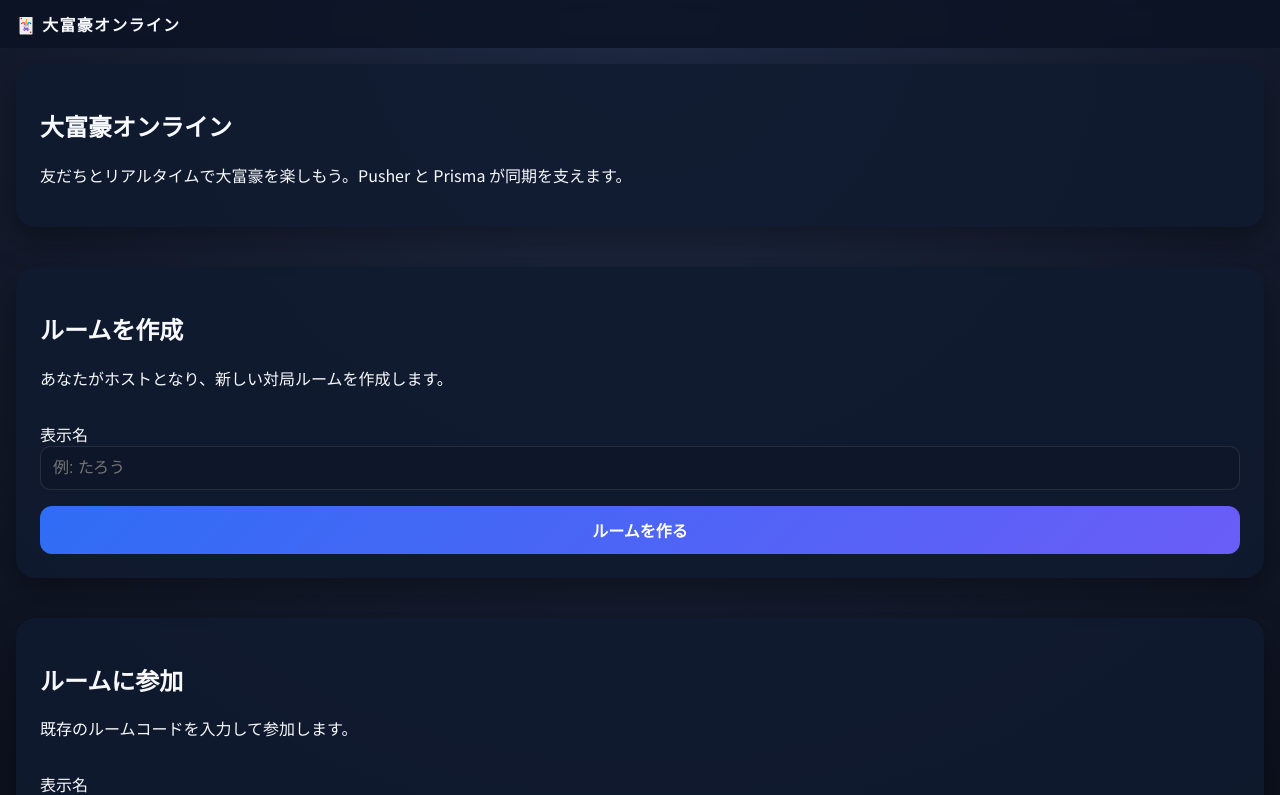
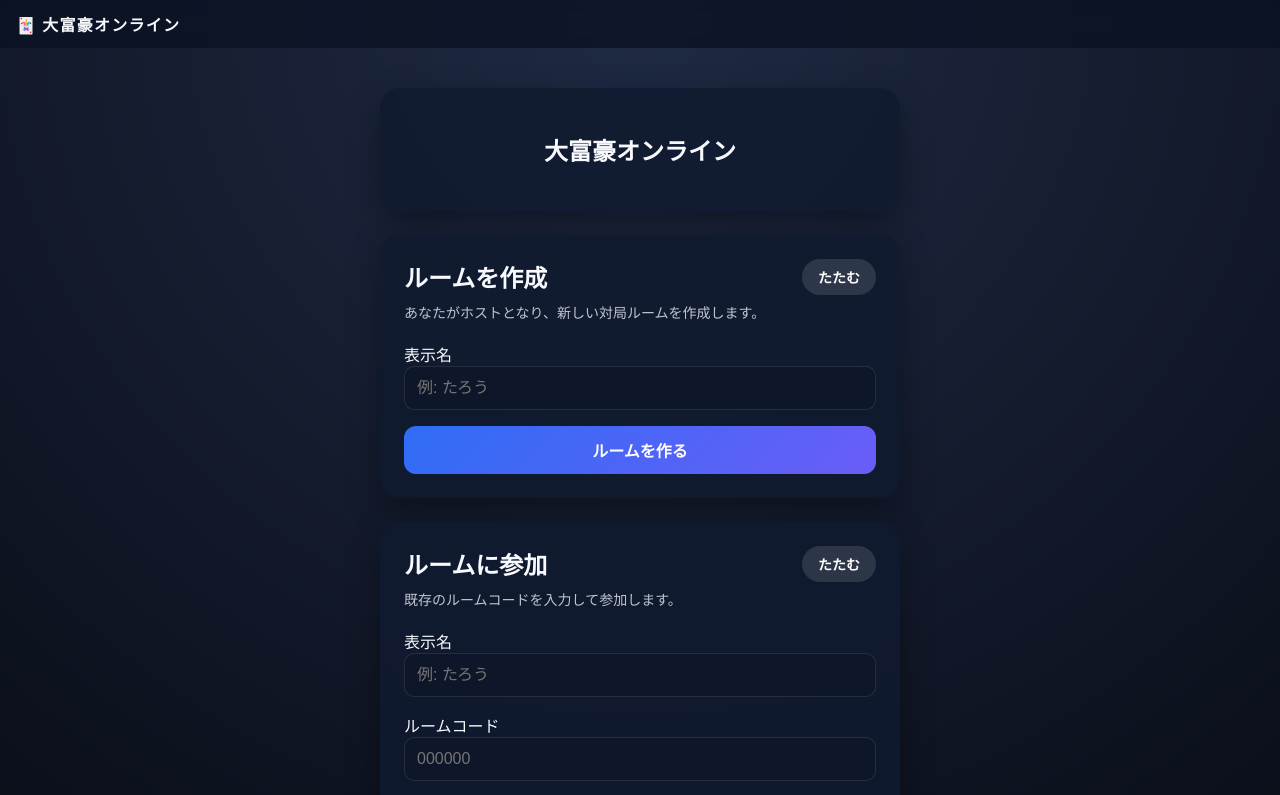
Before and after one commit to Hiro-Chiba/daifugouOnline, a Next.js app: page / in a window 1280 px wide. Shown: the top 795 px of the page. Built offline with nearby package versions, Linux system fonts and the light colour scheme.

Commit message:
トップページのUI改善とフォームの折りたたみ機能

```diff
--- a/src/app/globals.css
+++ b/src/app/globals.css
@@ -89,6 +89,70 @@ select {
   display: flex;
   flex-direction: column;
   gap: 16px;
+}
+
+.landing-container {
+  width: min(100%, 520px);
+  margin: 0 auto;
+  padding: 24px 0 48px;
+  display: flex;
+  flex-direction: column;
+  gap: 24px;
+}
+
+.landing-container .form-card {
+  margin-bottom: 0;
+}
+
+.landing-hero {
+  text-align: center;
+  display: flex;
+  flex-direction: column;
+  gap: 8px;
+}
+
+.join-card {
+  display: flex;
+  flex-direction: column;
+  gap: 20px;
+}
+
+.join-card-header {
+  display: flex;
+  align-items: flex-start;
+  justify-content: space-between;
+  gap: 16px;
+}
+
+.join-card-header h2 {
+  margin: 0 0 8px;
+}
+
+.join-card-header p {
+  margin: 0;
+  color: rgba(239, 244, 255, 0.78);
+  font-size: 14px;
+}
+
+.toggle-button {
+  background: rgba(255, 255, 255, 0.12);
+  padding: 8px 16px;
+  font-size: 14px;
+  font-weight: 600;
+  box-shadow: none;
+  border-radius: 9999px;
+  flex-shrink: 0;
+}
+
+.toggle-button:not(:disabled):hover {
+  transform: none;
+  box-shadow: none;
+  background: rgba(255, 255, 255, 0.18);
+}
+
+.toggle-button:focus-visible {
+  outline: 2px solid rgba(106, 93, 247, 0.6);
+  outline-offset: 2px;
 }
 
 .badge {
--- a/src/app/page.tsx
+++ b/src/app/page.tsx
@@ -66,10 +66,9 @@ const HomePage = () => {
   );
 
   return (
-    <div className="flex-column">
-      <section className="form-card">
+    <div className="landing-container">
+      <section className="form-card landing-hero">
         <h1>大富豪オンライン</h1>
-        <p>友だちとリアルタイムで大富豪を楽しもう。Pusher と Prisma が同期を支えます。</p>
       </section>
       <JoinForm mode="create" onSubmit={handleCreate} />
       <JoinForm mode="join" onSubmit={handleJoin} />
--- a/src/components/JoinForm.tsx
+++ b/src/components/JoinForm.tsx
@@ -1,6 +1,6 @@
 'use client';
 
-import { useState } from 'react';
+import { useMemo, useState } from 'react';
 
 interface JoinFormProps {
   mode: 'create' | 'join';
@@ -24,6 +24,13 @@ const JoinForm = ({ mode, onSubmit }: JoinFormProps) => {
   const [name, setName] = useState('');
   const [code, setCode] = useState('');
   const [loading, setLoading] = useState(false);
+  const [expanded, setExpanded] = useState(true);
+
+  const formId = useMemo(() => `${mode}-form`, [mode]);
+
+  const toggleExpanded = () => {
+    setExpanded((prev) => !prev);
+  };
 
   const handleSubmit = async (event: React.FormEvent<HTMLFormElement>) => {
     event.preventDefault();
@@ -44,11 +51,24 @@ const JoinForm = ({ mode, onSubmit }: JoinFormProps) => {
   };
 
   return (
-    <form className="form-card flex-column" onSubmit={handleSubmit}>
+    <section className={`form-card join-card ${expanded ? 'expanded' : 'collapsed'}`}>
+      <header className="join-card-header">
         <div>
           <h2>{labels[mode].title}</h2>
           <p>{labels[mode].description}</p>
         </div>
+        <button
+          type="button"
+          className="toggle-button"
+          onClick={toggleExpanded}
+          aria-expanded={expanded}
+          aria-controls={formId}
+        >
+          {expanded ? 'たたむ' : '開く'}
+        </button>
+      </header>
+      {expanded ? (
+        <form id={formId} className="flex-column" onSubmit={handleSubmit}>
           <div className="flex-column">
             <label>
               <span>表示名</span>
@@ -75,6 +95,8 @@ const JoinForm = ({ mode, onSubmit }: JoinFormProps) => {
             {loading ? '処理中…' : labels[mode].button}
           </button>
         </form>
+      ) : null}
+    </section>
   );
 };
 
```
Lines whose indentation alone changed are shown as unchanged.
